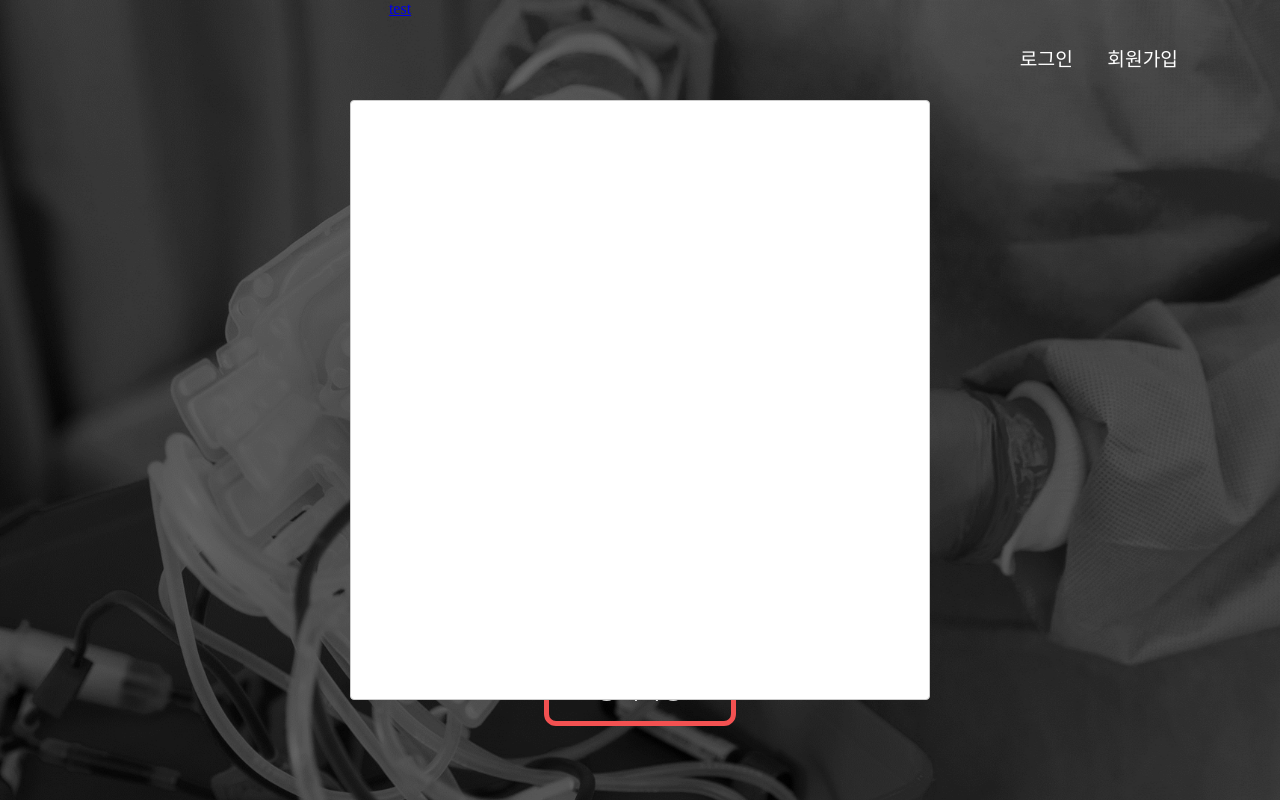
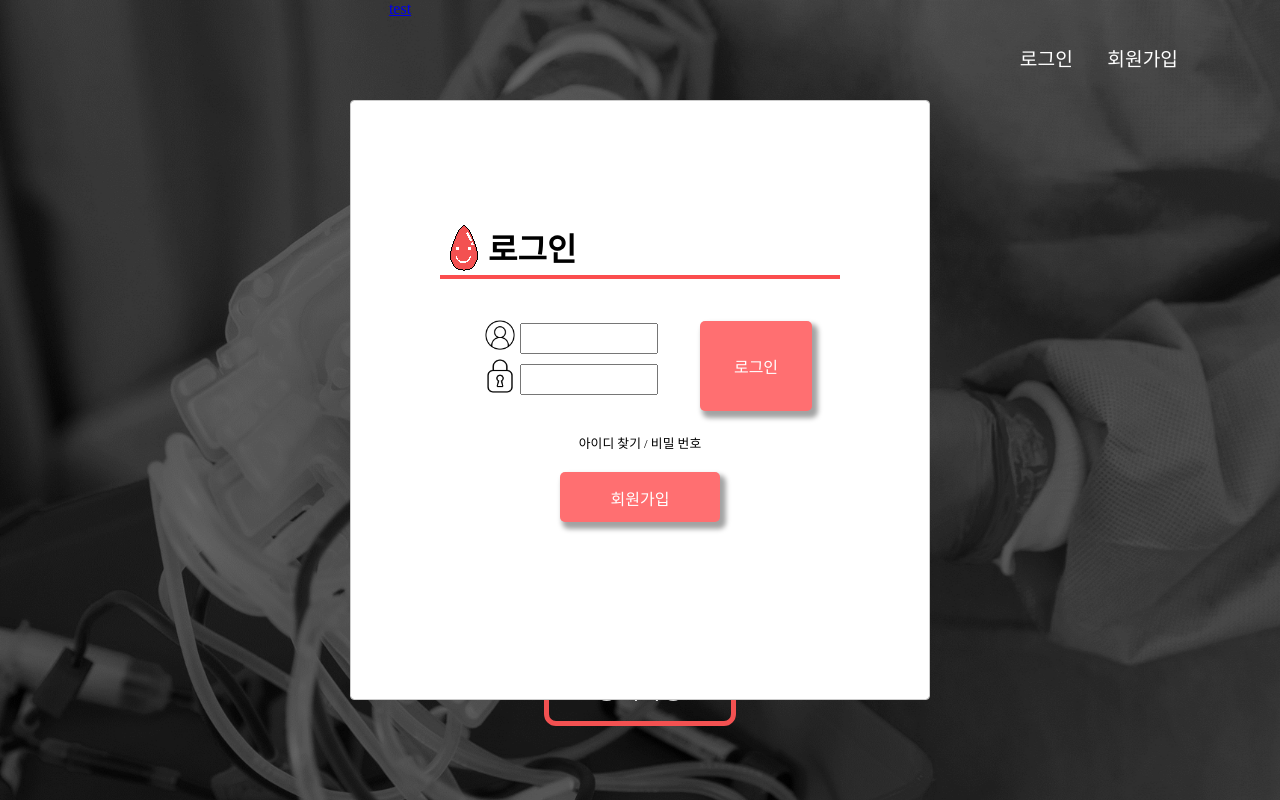
Before and after one commit to santos019/BloodRecovery, a React (Create React App) app in the folder front/: page / in a window 1280 px wide. Both pictures are taken after a click on the element "로그인". Built offline with nearby package versions, Linux system fonts and the light colour scheme; a web font is replaced by a local one.

Commit message:
2021-11-10 13:10 지정헌혈 글쓰기 설렉트완성

```diff
--- a/front/src/component/Main/Main_base.js
+++ b/front/src/component/Main/Main_base.js
@@ -98,7 +98,7 @@ function Main_base(props) {
     <div className="Main-base-class">
       <div className="Main-base-Header-container-class">
         {console.log(props.index)}
-        {console.log("last", JSON.parse(window.localStorage.getItem("last")))}
+        {console.log("last", JSON.parse(window.sessionStorage.getItem("last")))}
         <div className="Main-base-Header-class">
           {console.log("main", sessionStorage.getItem("userid"))}
           {sessionStorage.getItem("userId") === null ? (
@@ -180,7 +180,7 @@ function Main_base(props) {
             로그인: <Login_main loginsuccess={loginsuccess}></Login_main>,
             회원가입: <Join_main></Join_main>,
             랭킹: <Rank_main></Rank_main>,
-          }[JSON.parse(window.localStorage.getItem("last"))]
+          }[JSON.parse(window.sessionStorage.getItem("last"))]
         }
       </ReactModal>
     </div>
--- a/front/src/component/Modalmove/subscribers/reducer.js
+++ b/front/src/component/Modalmove/subscribers/reducer.js
@@ -8,7 +8,7 @@ const initialState={
 function memory(key,data){
    // JSON.parse(window.localStorage.getItem(key))
     window.sessionStorage.setItem("last", JSON.stringify(data))
-    console.log( JSON.parse(window.sessionStorage.getItem("last")))
+    console.log( "indata",JSON.parse(window.sessionStorage.getItem("last")))
 }
 const subcribersReducer =(state=initialState, action)=>{
 
@@ -18,7 +18,7 @@ const subcribersReducer =(state=initialState, action)=>{
             return {
             ...state,
             index:state.index+1,
-            page: JSON.parse(window.sessionStorage.getItem("last"))
+            page: (window.sessionStorage.getItem("last"))
 
 
 
```
